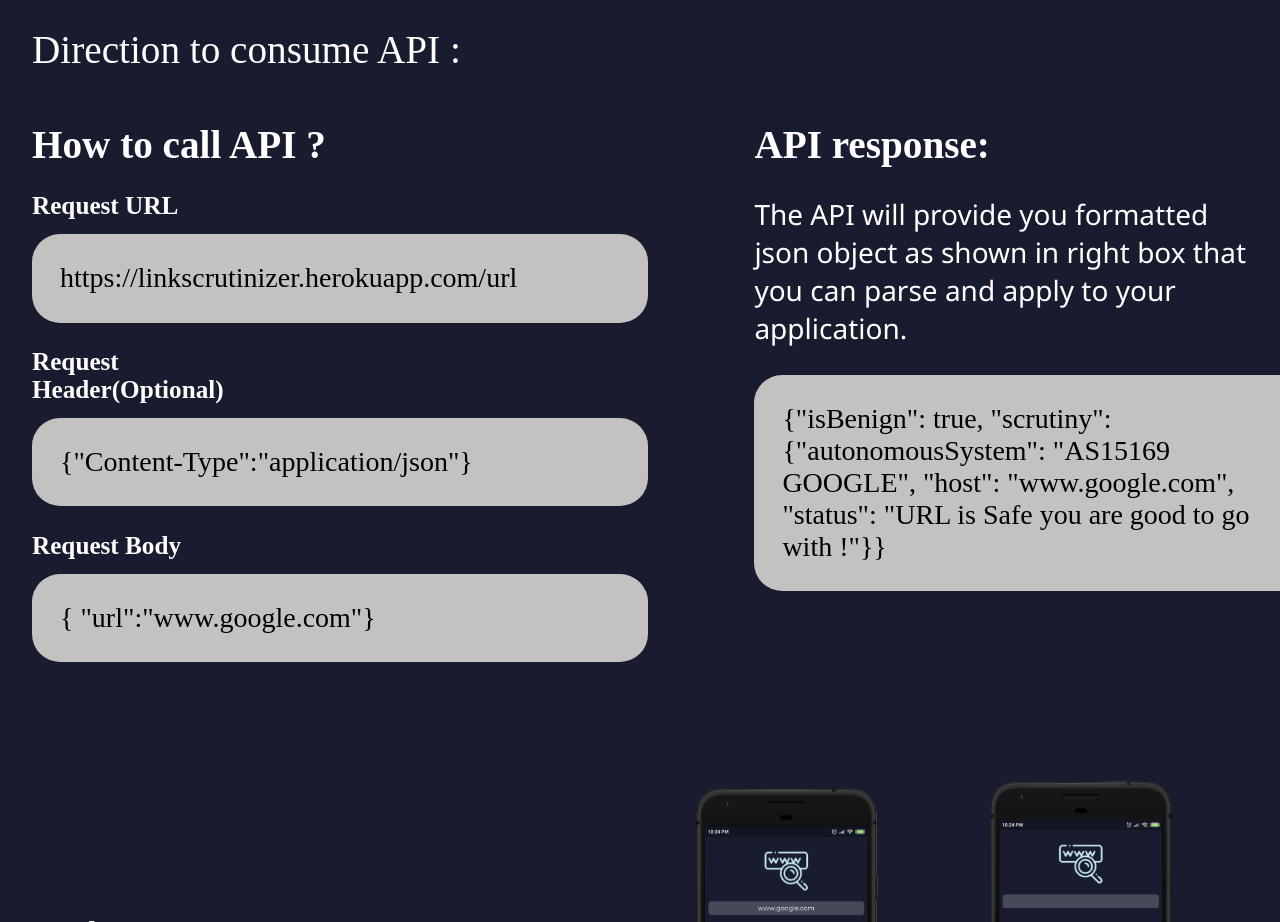
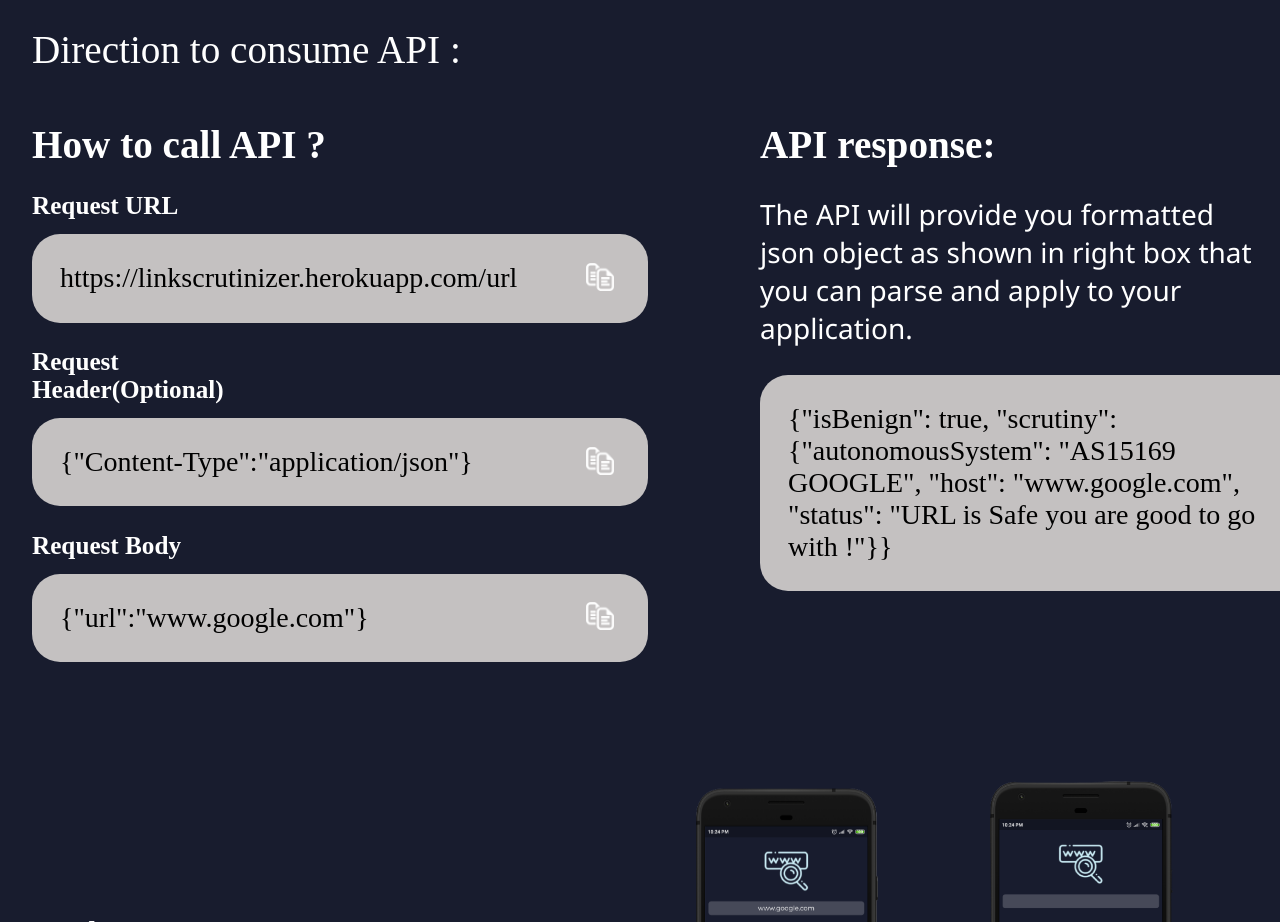
Before and after one commit to sungod12/Link-Scrutinizer, a React (Create React App) app: page / in a window 1280 px wide. Shown: the part 1180-2102 px from the top of the page. Built offline with nearby package versions, Linux system fonts and the light colour scheme.

Commit message:
added copy functionality

```diff
--- a/src/Components/Page2.jsx
+++ b/src/Components/Page2.jsx
@@ -1,10 +1,23 @@
+import { Popover, Popper } from "@material-ui/core";
 import React from "react";
 import "../css/page2.css";
+import cplogo from "../images/copy.png";
 
 const Page2 = () => {
   var _reqheader='{"Content-Type":"application/json"}';
-  var _reqbody='{\n"url":"www.google.com"}';
+  var _reqbody='{"url":"www.google.com"}';
   var _response='{"isBenign": true, "scrutiny":{"autonomousSystem": "AS15169 GOOGLE", "host": "www.google.com", "status": "URL is Safe you are good to go with !"}}';
+  function copyElementText(id) {
+    var text = document.getElementById(id).innerHTML;
+    var elem = document.createElement("textarea");
+    document.body.appendChild(elem);
+    elem.value = text;
+    console.log(text);
+    elem.select();
+    document.execCommand("copy");
+    alert("Copied to clipboard");
+    document.body.removeChild(elem);
+  }
   return (
     <>
       <section id="page2">
@@ -22,21 +35,24 @@ const Page2 = () => {
             <div className="column">
             <h3 className="col-heading">Request URL</h3>
             <div className="content">
-              <p className="content-text">
+              <p className="content-text" id="one">
                 https://linkscrutinizer.herokuapp.com/url
               </p>
+             <button className="copy-button" onClick={()=>copyElementText("one")}><img src={cplogo} className="copy-logo"/></button>
             </div>
             <h3 className="col-heading">Request Header(Optional)</h3>
             <div className="content content--padding">
-              <p className="content-text">
+              <p className="content-text" id="two">
                 {_reqheader}
               </p>
+              <button className="copy-button" onClick={()=>copyElementText("two")}><img src={cplogo} className="copy-logo"/></button>
             </div>
             <h3 className="col-heading">Request Body</h3>
             <div className="content content--padding-2">
-              <p className="content-text">
+              <p className="content-text" id="three">
                {_reqbody}
               </p>
+              <button className="copy-button" onClick={()=>copyElementText("three")}><img src={cplogo} className="copy-logo"/></button>
             </div>
             </div>
           </div>
--- a/src/Components/Page3.jsx
+++ b/src/Components/Page3.jsx
@@ -6,6 +6,7 @@ import img1 from "../images/mobile1.png";
 import img2 from "../images/mobile2.png";
 
 const Page3 = () => {
+
   return (
     <>
       <section id="page-3">
@@ -31,8 +32,8 @@ const Page3 = () => {
                   allow="accelerometer; autoplay; clipboard-write; encrypted-media; gyroscope; picture-in-picture"
                   allowFullScreen
                 /> */}
-                <img src={img1} alt="" srcset="" className="image"/>
-                <img src={img2} alt="" srcset="" className="image"/>
+                <img src={img1} alt="mobile-screen-1" className="image"/>
+                <img src={img2} alt="mobile-screen-2" className="image"/>
               </div>
               </div>
               <div className="dow">
--- a/src/css/page2.css
+++ b/src/css/page2.css
@@ -7,6 +7,20 @@
     flex-direction: column;
     align-items: center;
     margin: 0 auto;
+}
+.copy-button{
+    background-color: transparent;
+    outline: none;
+    border: none;
+}
+.copy-logo{
+    width:1rem;
+    height: 1rem;
+    align-self: center;
+    margin-right: 0.5rem;
+}
+.copy-logo :focus{
+    cursor: pointer;
 }
 .main-title--blue{
     color:#CDEFF8;
@@ -32,15 +46,15 @@
     font-size: 1.4rem;
     color:white;
     margin: 1rem auto;
-    color: white;
     align-self: flex-start;
 }
 .content{
     background-color:#c9c6c6f8;;
-    padding: 0 0.7rem;
+    padding-left: 1rem;
     border-radius: 1rem;
-    text-align: center;
     width: 25.625rem;
+    display: flex;
+    justify-content: space-between;
 }
 .col-heading{
     margin-bottom: 0.5rem;
@@ -55,14 +69,6 @@
 }
 .row1{
     border:1px red solid;
-}
-.content--padding{
-    padding-right:2rem;
-    padding-left:2rem;
-}
-.content--padding-2{
-    padding-right:4rem;
-    padding-left:4rem;
 }
 .content-text{
     color:black;
@@ -85,9 +91,11 @@
 }
 @media (min-width:900px) {
     .hero__container{
-        /* width: 90%; */
         width: 40%;
         margin-right: 4rem;
+    }
+    .copy-logo{
+        margin: 0;
     }
     .api-text--title{
         /* border: 1px red solid; */
@@ -127,7 +135,6 @@
 @media (min-width:1200px){
     .hero__container{
         width: auto;
-        margin-right: 3.8rem;
     }
     .description{
         width: auto;
```
Also changed, not shown: src/images/copy.png (renamed from src/images/copy-256.png), 15 other files (tests, documents, lock files or other folders).
